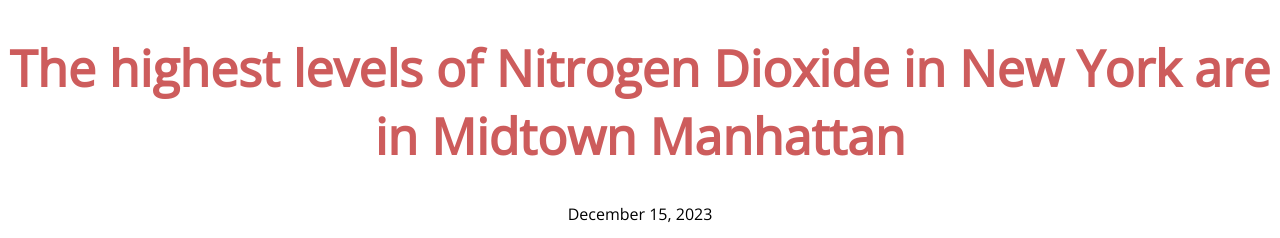
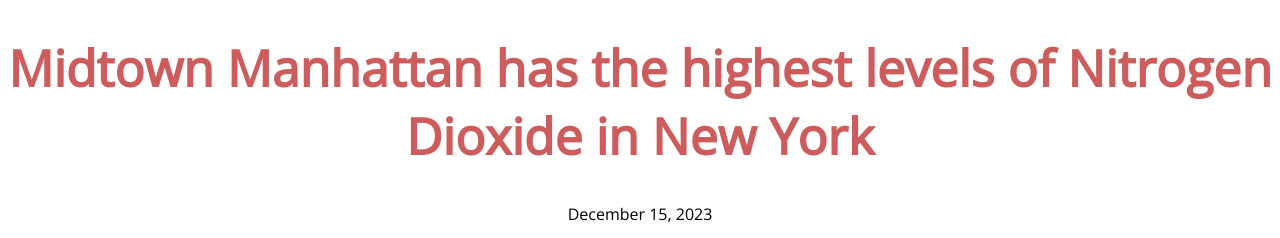
Before and after one commit to lauraturbay/lauraturbay.github.io, a plain HTML site: page index.html in a window 1280 px wide. Shown: the top 238 px of the page. Drawn offline with nearby package versions, Linux system fonts and the light colour scheme.

Commit message:
Update index.html

```diff
--- a/index.html
+++ b/index.html
@@ -16,7 +16,7 @@
 		<div class="header" align="center">
 
 
-			<h1> The highest levels of Nitrogen Dioxide in New York are in Midtown Manhattan </h1>
+			<h1> Midtown Manhattan has the highest levels of Nitrogen Dioxide in New York </h1>
 			<p>December 15, 2023</p>
 			<p>By Laura Turbay</p>
 
```
